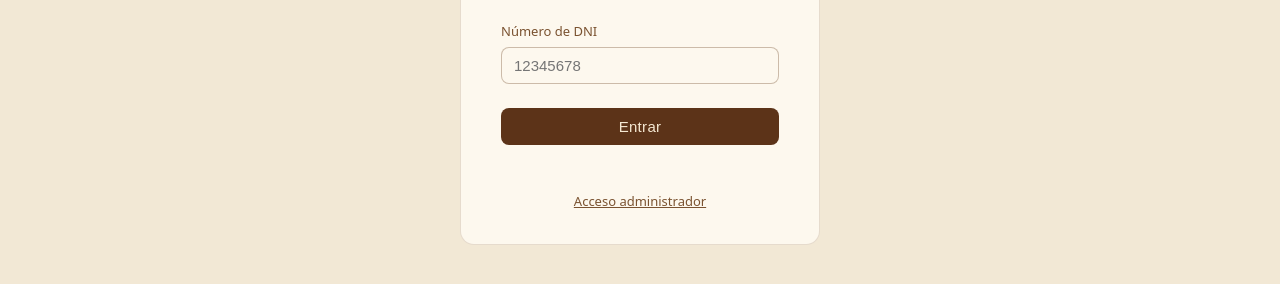
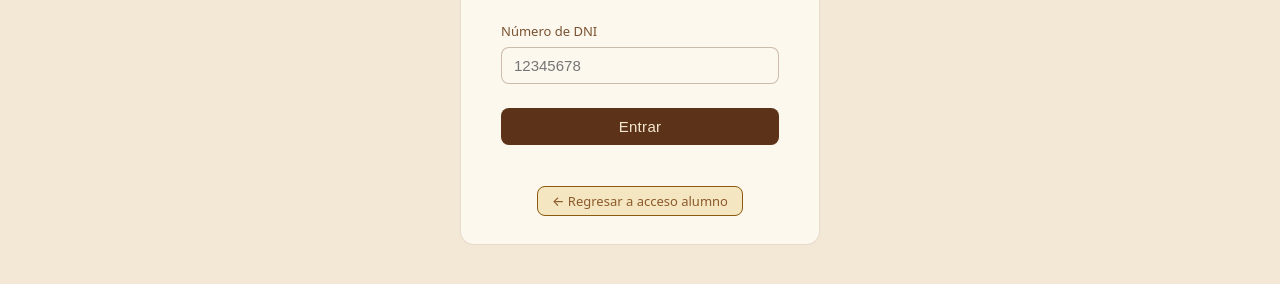
Before and after one commit to casadelalfarerope-dotcom/ATA, a plain HTML site: page index.html in a window 1280 px wide. Both pictures are taken after a click on the link "Acceso administrador". Shown: the part 374-658 px from the top of the page. Drawn offline with Linux system fonts and the light colour scheme.

Commit message:
Add files via upload

```diff
--- a/index.html
+++ b/index.html
@@ -84,6 +84,7 @@
     .error-msg { font-size: 13px; color: var(--red-text); margin-top: 8px; min-height: 18px; }
     .login-admin-link { text-align: center; margin-top: 1.25rem; font-size: 13px; color: var(--text-hint); }
     .login-admin-link a { color: var(--text-muted); cursor: pointer; text-decoration: underline; }
+    .login-admin-link a.admin-active { color: var(--clay-mid); font-weight: 500; text-decoration: none; background: var(--amber-bg); padding: 5px 14px; border-radius: var(--radius); border: 0.5px solid var(--amber-border); }
 
     /* DASHBOARD ALUMNO */
     #page-dashboard { padding: 0; max-width: 860px; margin: 0 auto; display: none; }
@@ -289,7 +290,7 @@
     </div>
     <button class="btn-primary" id="login-btn" onclick="handleLoginKey()">Entrar</button>
     <div class="error-msg" id="login-error"></div>
-    <div class="login-admin-link"><a onclick="toggleAdminMode()">Acceso administrador</a></div>
+    <div class="login-admin-link"><a id="admin-toggle-link" onclick="toggleAdminMode()">Acceso administrador</a></div>
   </div>
 </div>
 
@@ -409,10 +410,9 @@
       <div class="empty-state" id="empty-confirmar" style="display:none;">Sin registros en revisión</div>
     </div>
   </div>
-</div>
 
   <!-- TAB ASISTENCIA -->
-  <div id="tab-asistencia" class="tab-content" style="padding: 0 1.5rem;">
+  <div id="tab-asistencia" class="tab-content">
 
     <!-- sub-tabs -->
     <div style="display:flex;gap:6px;margin-bottom:1.25rem;flex-wrap:wrap;">
@@ -479,6 +479,7 @@
     </div>
 
   </div>
+</div>
 
 <!-- MODAL EXAMEN -->
 <div class="modal-overlay" id="exam-modal" onclick="if(event.target===this)closeModal()">
@@ -610,12 +611,30 @@ function resetLoginForm() {
   document.getElementById("login-subtitle").textContent = adminMode ? "Ingresa tu DNI de administrador" : "Consulta tus exámenes pendientes y notas";
   document.getElementById("login-btn").textContent = "Entrar";
   document.getElementById("login-btn").onclick = handleLoginKey;
+  const link = document.getElementById("admin-toggle-link");
+  if (link) {
+    if (adminMode) {
+      link.textContent = "← Regresar a acceso alumno";
+      link.classList.add("admin-active");
+    } else {
+      link.textContent = "Acceso administrador";
+      link.classList.remove("admin-active");
+    }
+  }
 }
 
 function toggleAdminMode() {
   adminMode = !adminMode;
   adminLoginStep = 1;
   resetLoginForm();
+  const link = document.getElementById("admin-toggle-link");
+  if (adminMode) {
+    link.textContent = "← Regresar a acceso alumno";
+    link.classList.add("admin-active");
+  } else {
+    link.textContent = "Acceso administrador";
+    link.classList.remove("admin-active");
+  }
 }
 
 /* ══════════════════════════════════════════════
```
